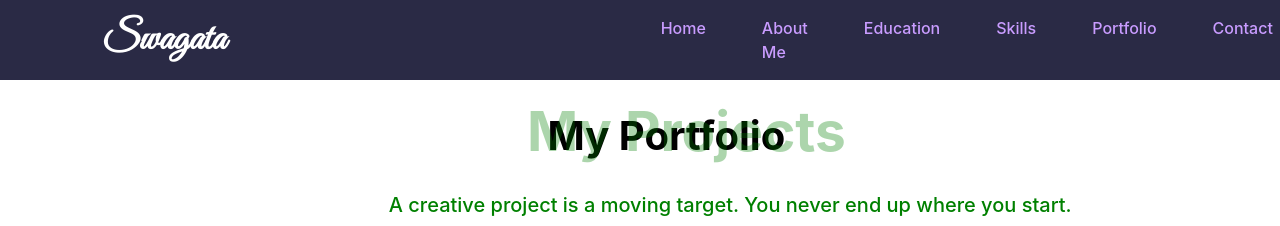
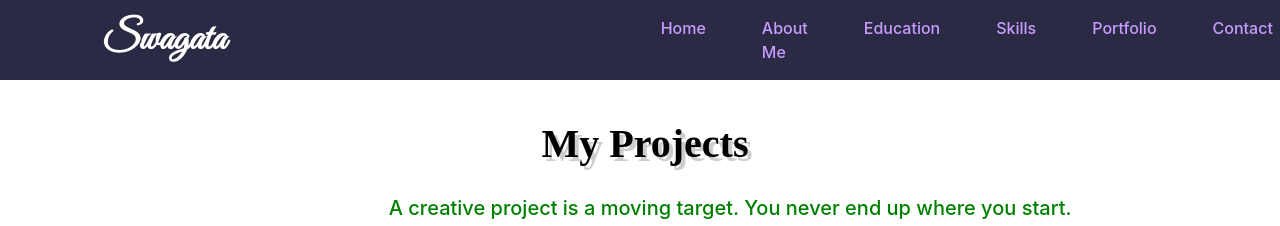
Before and after one commit to Swagata2003/portfolio_web1, a React (Create React App) app: page /portfolio_web1/portfolio in a window 1280 px wide. Shown: the top 226 px of the page. Built offline with nearby package versions, Linux system fonts and the light colour scheme.

Commit message:
projectupdate

```diff
--- a/src/components/Portfolio/Portfolio.css
+++ b/src/components/Portfolio/Portfolio.css
@@ -1,10 +1,10 @@
 
 .portfolioclass .heading h1{
-    position: absolute;
-    top: 14%;
-    left: 42%;
+    margin-top:1em;
     color: Black;
     font-weight: 700;
+    font-family: "Arial Rounded MT";
+    text-shadow:4px 4px rgba(19, 18, 18, 0.21);
 }
 
 .portfolioclass .quote h5{
@@ -13,8 +13,10 @@
     color: green;
 }
 .portfolioclass .heading{
-    margin-left:41%;
-    padding-top: 10px;
+    /* margin-left:41%;
+    padding-top: 10px; */
+    display: flex;
+    justify-content: center;
 }
 .portfolioclass .heading span{
     font-size: 55px;
--- a/src/components/Portfolio/Portfolio.js
+++ b/src/components/Portfolio/Portfolio.js
@@ -9,8 +9,7 @@ function Portfolio() {
       exit={{ x: -100 }}
       transition={{ duration: 0.03 }}>
         <div className="heading">
-            <h1>My Portfolio</h1>
-            <span>My Projects</span>
+            <h1>My Projects</h1>
         </div>
         <div className="quote">
           <h5>A creative project is a moving target. You never end up where you start.</h5>
@@ -19,12 +18,12 @@ function Portfolio() {
           <div className="row1">
             <div className="pro_1" id="pro">
               <div className="image">
-                <img src="https://drive.google.com/uc?export=view&id=1wXO3UBuQhYFP5SLexsB9kn2NK9BXPPCA"alt=""/>
+                <img src="https://drive.google.com/uc?export=view&id=1mfH1huqT0JasTyaO48FXd2F5BWaIT7D7"alt=""/>
               </div>
               <div className="hover-items">
                 <h3>Project Source</h3>
                 <div className="icons">
-                  <a href="https://swagata2003.github.io/Weather-website/" className="icon">
+                  <a href="https://swagata2003.github.io/ecommerce-whole" target="_blank"  rel="noreferrer"  className="icon">
                     <i className="fab fa-github"></i>
                   </a>
                 </div>
@@ -37,7 +36,7 @@ function Portfolio() {
               <div className="hover-items">
                 <h3>Project Source</h3>
                 <div className="icons">
-                  <a href="https://swagata2003.github.io/RecipeBook/" className="icon">
+                  <a href="https://swagata2003.github.io/RecipeBook/" target="_blank"  rel="noreferrer"  className="icon">
                     <i className="fab fa-github"></i>
                   </a>
                 </div>
@@ -50,7 +49,7 @@ function Portfolio() {
               <div className="hover-items">
                 <h3>Project Source</h3>
                 <div className="icons">
-                  <a href="https://Swagata2003.github.io/portfolio_web1/" className="icon">
+                  <a href="https://Swagata2003.github.io/portfolio_web1/" target="_blank"  rel="noreferrer" className="icon">
                     <i className="fab fa-github"></i>
                   </a>
                 </div>
```
